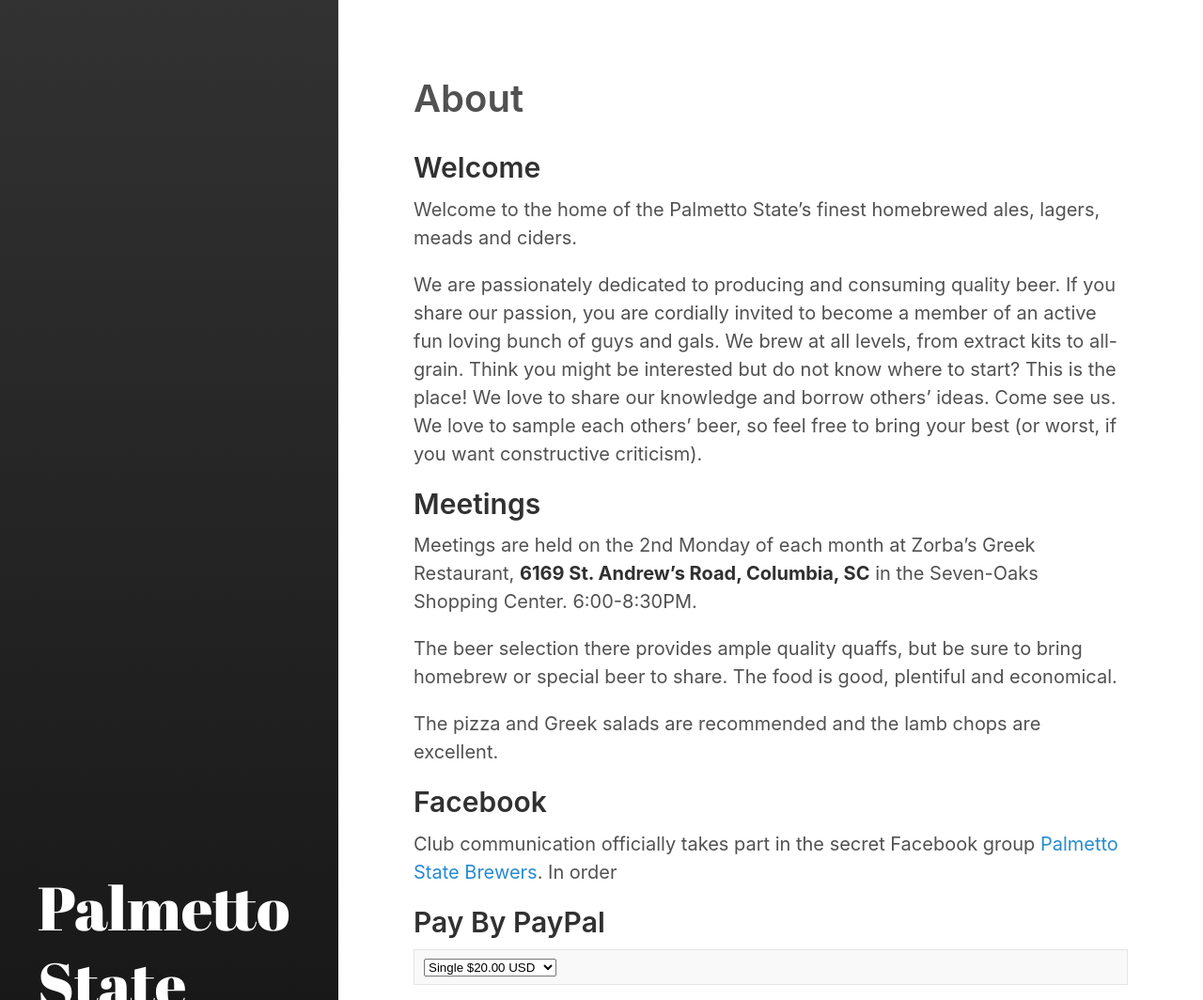
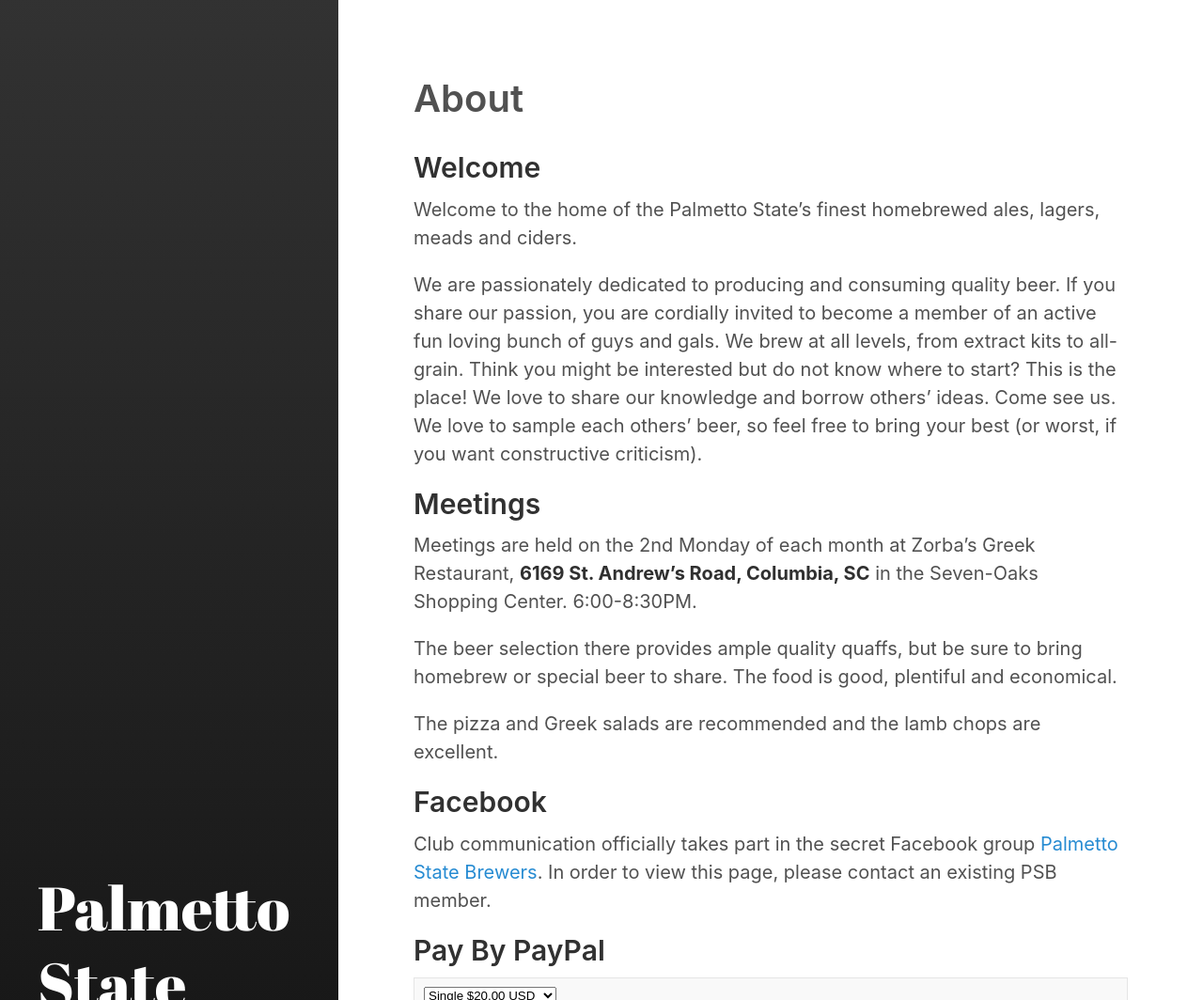
Before and after one commit to palmettostatebrewers/palmettostatebrewers.github.io, a Jekyll site: the page built from about.md, in a window 1280 px wide, cut to the strip 0-1064 px from the top of the page. Shown: the whole strip at 94% size. Built offline with Jekyll 4.4.1, drawn with Linux system fonts in a browser that asks for light colours.

Commit message:
Open FB link in new tab

```diff
--- a/about.md
+++ b/about.md
@@ -26,7 +26,9 @@ The pizza and Greek salads are recommended and the lamb chops are excellent.
 
 ## Facebook
 
-Club communication officially takes part in the secret Facebook group [Palmetto State Brewers](https://www.facebook.com/groups/410072329138156/). In order
+Club communication officially takes part in the secret Facebook group
+[Palmetto State Brewers](https://www.facebook.com/groups/410072329138156/){:target="_blank"}.
+In order to view this page, please contact an existing PSB member.
 
 ## Pay By PayPal
 {% include paypal-form.html %}
```
